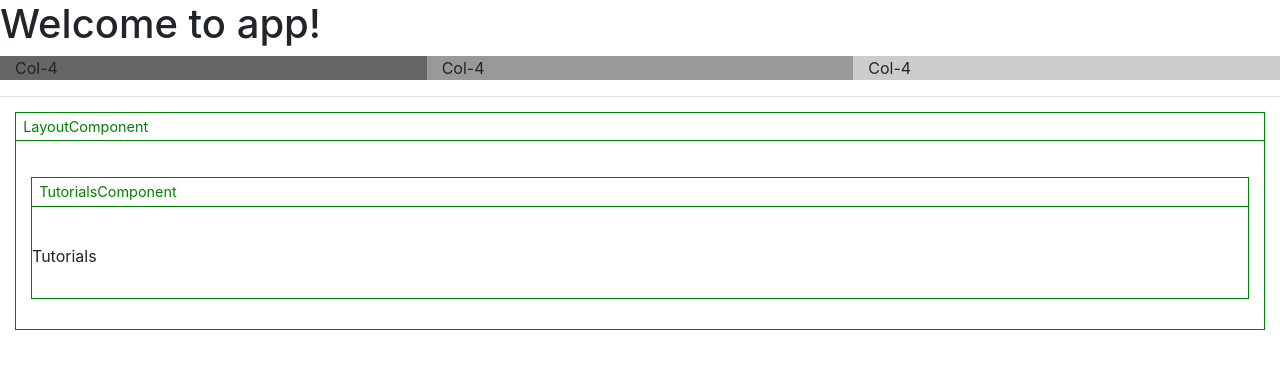
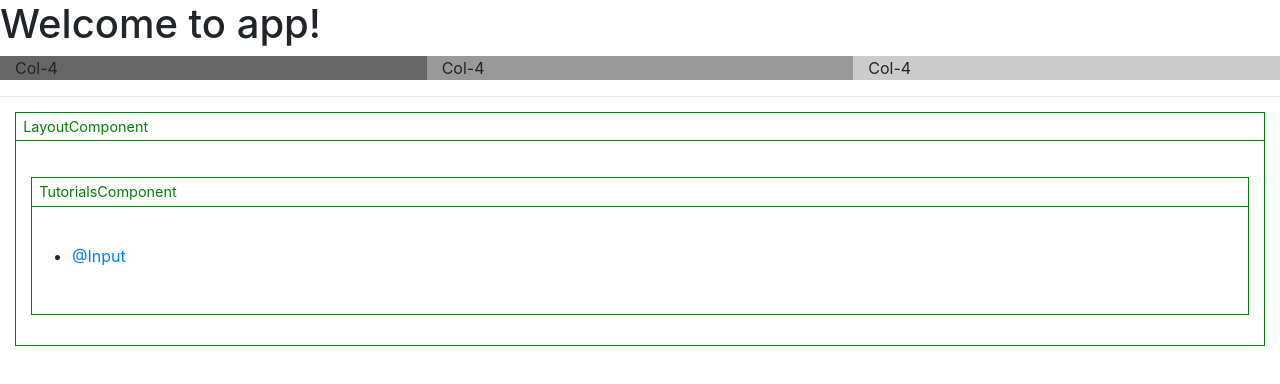
Before and after one commit to brunolm/angular-how-to, an Angular app: page /tutorials in a window 1280 px wide. Shown: the top 384 px of the page. Built offline with nearby package versions, Linux system fonts and the light colour scheme.

Commit message:
Add a menu with tutorial links
Adds the class active on link with current route

```diff
--- a/src/app/tutorials/tutorials.component.html
+++ b/src/app/tutorials/tutorials.component.html
@@ -1,8 +1,19 @@
-<div class="container-fluid">
+<div class="Tutorials-container container-fluid">
   <fieldset>
     <legend>TutorialsComponent</legend>
-    <div>
-      Tutorials
+    <div class="row">
+      <div class="col-2">
+        <ul class="Tutorials-menu">
+          <li>
+            <a routerLink="/tutorials/input" [routerLinkActive]="'active'">@Input</a>
+          </li>
+        </ul>
+      </div>
+      <div class="col-10">
+        <div class="container-fluid">
+          <router-outlet></router-outlet>
+        </div>
+      </div>
     </div>
   </fieldset>
 </div>
```
